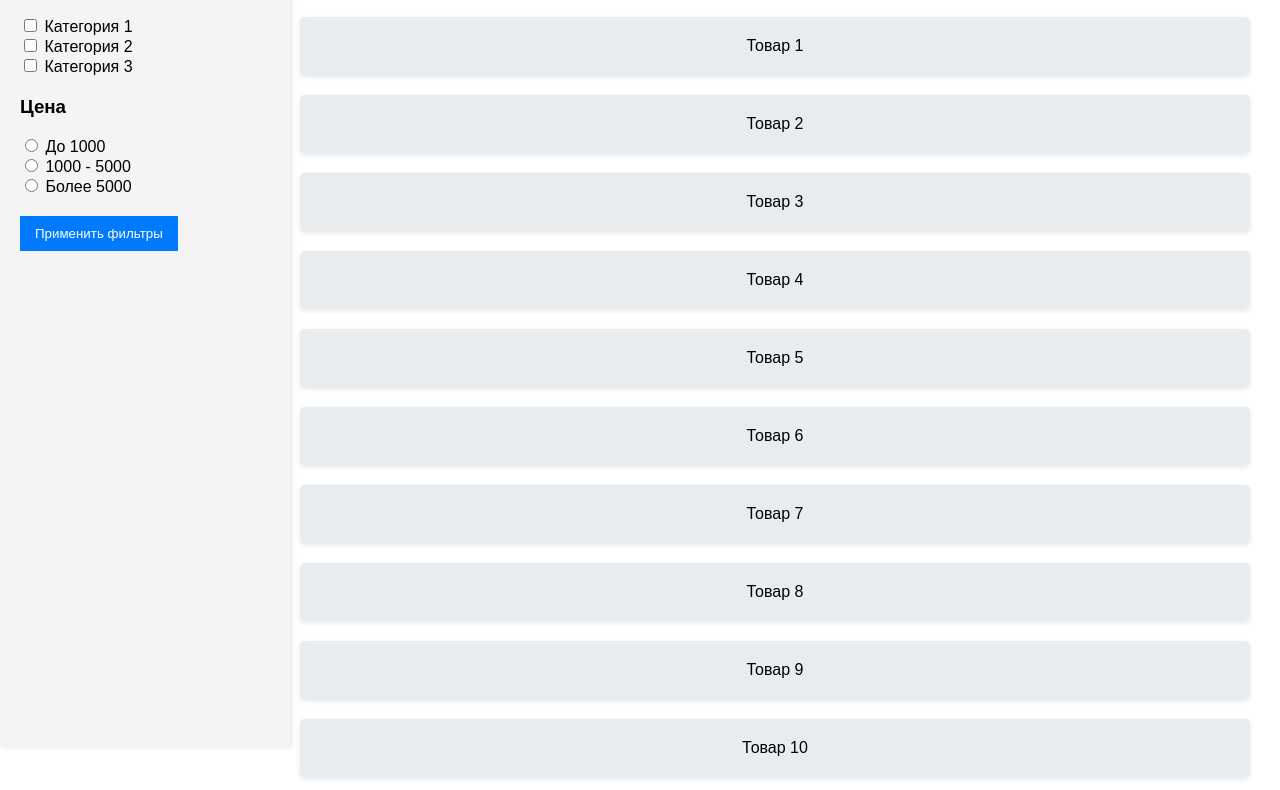
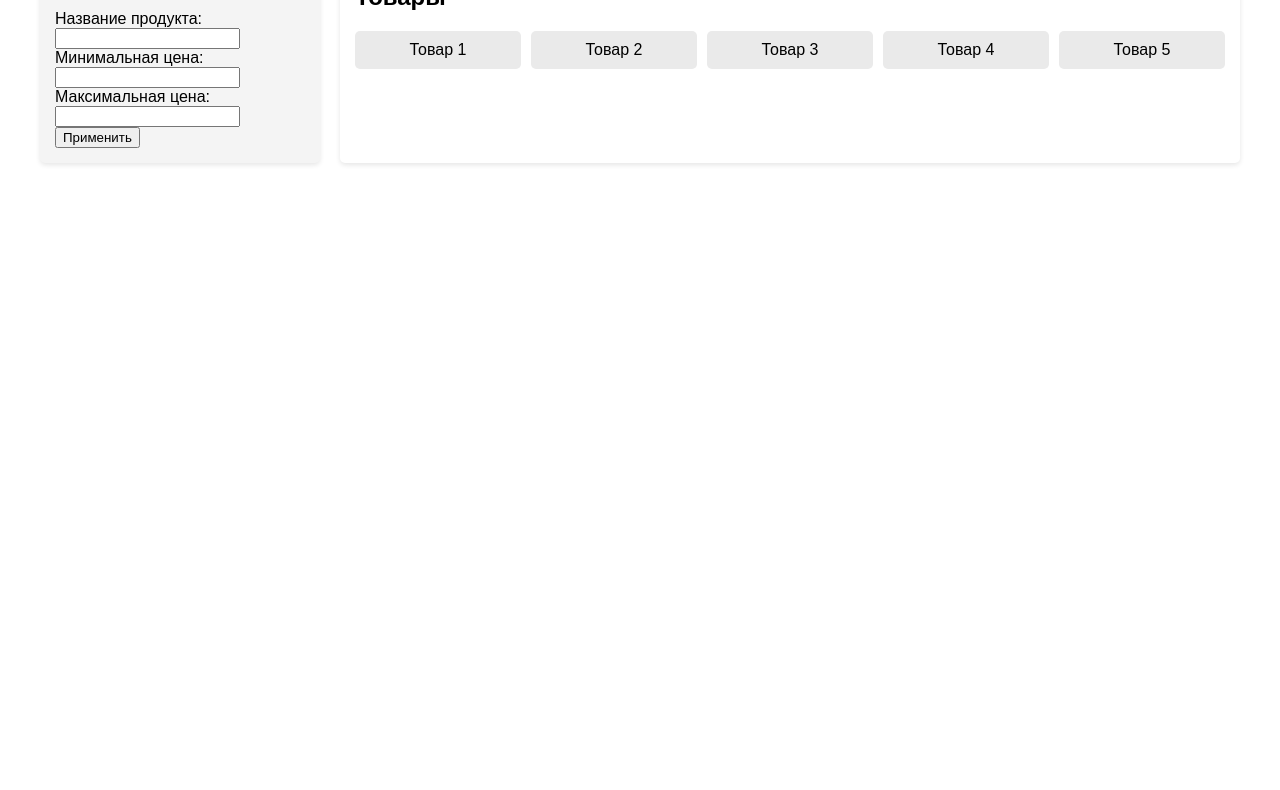
Before and after one commit to DaniilKlyukin/OOP-4, a plain HTML site: page Примеры/html products/index.html in a window 1280 px wide. Shown: the part 93-883 px from the top of the page. After the commit the page ends 800 px from the top, so only its background shows below. Drawn offline with Linux system fonts and the light colour scheme.

Commit message:
refactor

```diff
--- a/Примеры/JS/styles.css
+++ /dev/null
@@ -1,22 +0,0 @@
-/* styles.css */
-body {
-    margin: 0;
-    overflow: hidden; /* Убираем прокрутку */
-    background-color: #282c34; /* Цвет фона */
-}
-
-.container {
-    position: relative;
-    width: 100vw; /* Ширина контейнера */
-    height: 100vh; /* Высота контейнера */
-}
-
-.cube {
-    position: absolute;
-    width: 50px; /* Ширина кубика */
-    height: 50px; /* Высота кубика */
-    background-color: #61dafb; /* Цвет кубика */
-    opacity: 0.8; /* Прозрачность */
-    border-radius: 5px; /* Закругленные углы */
-    animation: fall linear forwards; /* Применяем анимацию */
-}
--- a/Примеры/html products — копия/styles.css
+++ /dev/null
@@ -1,55 +0,0 @@
-/* styles.css */
-body {
-    font-family: Arial, sans-serif;
-    margin: 0;
-    padding: 0;
-}
-
-.container {
-    display: flex;
-    max-width: 1200px;
-    margin: 0 auto;
-    padding: 20px;
-    position: relative; /* Для правильного позиционирования */
-}
-
-.filter-panel {
-    width: 250px; /* Ширина панели фильтров */
-    background-color: #f4f4f4;
-    padding: 15px;
-    border-radius: 5px;
-    box-shadow: 0 2px 5px rgba(0, 0, 0, 0.1);
-    transition: transform 0.3s ease; /* Плавный переход для transform */
-}
-
-.product-panel {
-    flex-grow: 1; /* Занимает оставшееся пространство */
-    margin-left: 20px; /* Отступ слева от панели фильтров */
-    padding: 15px;
-    background-color: #ffffff;
-    border-radius: 5px;
-    box-shadow: 0 2px 5px rgba(0, 0, 0, 0.1);
-}
-
-.product-list {
-    display: grid;
-    grid-template-columns: repeat(auto-fill, minmax(150px, 1fr)); /* Автоматическая сетка для товаров */
-    gap: 10px; /* Отступ между товарами */
-}
-
-.product-item {
-    background-color: #eaeaea;
-    padding: 10px;
-    border-radius: 5px;
-    text-align: center;
-    transition: background-color 0.3s;
-}
-
-.product-item:hover {
-    background-color: #d4d4d4; /* Изменение цвета при наведении */
-}
-
-/* Скрытие панели фильтров */
-.hidden {
-    transform: translateX(-100%); /* Перемещение панели влево */
-}
--- a/Примеры/html products/index.html
+++ b/Примеры/html products/index.html
@@ -3,48 +3,40 @@
 <head>
     <meta charset="UTF-8">
     <meta name="viewport" content="width=device-width, initial-scale=1.0">
-    <link rel="stylesheet" href="styles.css">
-    <title>Панель фильтров</title>
+    <title>Панель фильтров и товары</title>
+    <link rel="stylesheet" href="styles.css"> <!-- Подключаем CSS файл -->
 </head>
 <body>
     <div class="container">
-        <aside class="filter-panel">
+
+        <div class="filter-panel" id="filterPanel">
             <h2>Фильтры</h2>
-            <div class="filter">
-                <h3>Категория</h3>
-                <label><input type="checkbox"> Категория 1</label><br>
-                <label><input type="checkbox"> Категория 2</label><br>
-                <label><input type="checkbox"> Категория 3</label><br>
+            <form>
+                <label for="productName">Название продукта:</label>
+                <input type="text" id="productName" name="productName">
+
+                <label for="minPrice">Минимальная цена:</label>
+                <input type="number" id="minPrice" name="minPrice">
+
+                <label for="maxPrice">Максимальная цена:</label>
+                <input type="number" id="maxPrice" name="maxPrice">
+
+                <button type="submit">Применить</button>
+            </form>
+        </div>
+        <div class="product-panel">
+		    <button id="toggleButton">Скрыть фильтры</button>
+            <h2>Товары</h2>
+            <div class="product-list">
+                <div class="product-item">Товар 1</div>
+                <div class="product-item">Товар 2</div>
+                <div class="product-item">Товар 3</div>
+                <div class="product-item">Товар 4</div>
+                <div class="product-item">Товар 5</div>
             </div>
-            <div class="filter">
-                <h3>Цена</h3>
-                <label><input type="radio" name="price"> До 1000</label><br>
-                <label><input type="radio" name="price"> 1000 - 5000</label><br>
-                <label><input type="radio" name="price"> Более 5000</label><br>
-            </div>
-            <button class="apply-filters">Применить фильтры</button>
-        </aside>
-        <main class="content">
-            <h1>Содержимое страницы</h1>
-            <div class="products">
-                <!-- Пример товаров -->
-                <div class="product">Товар 1</div>
-                <div class="product">Товар 2</div>
-                <div class="product">Товар 3</div>
-                <div class="product">Товар 4</div>
-                <div class="product">Товар 5</div>
-                <div class="product">Товар 6</div>
-                <div class="product">Товар 7</div>
-                <div class="product">Товар 8</div>
-                <div class="product">Товар 9</div>
-                <div class="product">Товар 10</div>
-                <div class="product">Товар 11</div>
-                <div class="product">Товар 12</div>
-                <div class="product">Товар 13</div>
-                <div class="product">Товар 14</div>
-                <div class="product">Товар 15</div>
-            </div>
-        </main>
+        </div>
     </div>
+
+    <script src="script.js"></script> <!-- Подключаем JavaScript файл -->
 </body>
 </html>
--- a/Примеры/html products/styles.css
+++ b/Примеры/html products/styles.css
@@ -1,3 +1,4 @@
+/* styles.css */
 body {
     font-family: Arial, sans-serif;
     margin: 0;
@@ -6,55 +7,49 @@ body {
 
 .container {
     display: flex;
+    max-width: 1200px;
+    margin: 0 auto;
+    padding: 20px;
+    position: relative; /* Для правильного позиционирования */
 }
 
 .filter-panel {
-    position: fixed; /* Фиксированное позиционирование */
     width: 250px; /* Ширина панели фильтров */
-    height: 100%; /* Высота панели на всю страницу */
-    background-color: #f4f4f4; /* Цвет фона панели */
-    padding: 20px; /* Отступы внутри панели */
-    box-shadow: 2px 0 5px rgba(0, 0, 0, 0.1); /* Тень для панели */
-    overflow-y: auto; /* Прокрутка для панели, если контента много */
+    background-color: #f4f4f4;
+    padding: 15px;
+    border-radius: 5px;
+    box-shadow: 0 2px 5px rgba(0, 0, 0, 0.1);
+    transition: transform 0.3s ease; /* Плавный переход для transform */
 }
 
-.filter-panel h2 {
-    margin-top: 0; /* Убираем верхний отступ */
+.product-panel {
+    flex-grow: 1; /* Занимает оставшееся пространство */
+    margin-left: 20px; /* Отступ слева от панели фильтров */
+    padding: 15px;
+    background-color: #ffffff;
+    border-radius: 5px;
+    box-shadow: 0 2px 5px rgba(0, 0, 0, 0.1);
 }
 
-.filter {
-    margin-bottom: 20px; /* Отступ между фильтрами */
+.product-list {
+    display: grid;
+    grid-template-columns: repeat(auto-fill, minmax(150px, 1fr)); /* Автоматическая сетка для товаров */
+    gap: 10px; /* Отступ между товарами */
 }
 
-.apply-filters {
-    background-color: #007bff; /* Цвет кнопки */
-    color: white; /* Цвет текста кнопки */
-    border: none; /* Убираем рамку */
-    padding: 10px 15px; /* Отступы внутри кнопки */
-    cursor: pointer; /* Курсор при наведении */
+.product-item {
+    background-color: #eaeaea;
+    padding: 10px;
+    border-radius: 5px;
+    text-align: center;
+    transition: background-color 0.3s;
 }
 
-.apply-filters:hover {
-    background-color: #0056b3; /* Цвет кнопки при наведении */
+.product-item:hover {
+    background-color: #d4d4d4; /* Изменение цвета при наведении */
 }
 
-.content {
-    margin-left: 270px; /* Отступ для основного содержимого, чтобы не перекрывать панель фильтров */
-    padding: 20px; /* Отступы внутри основного содержимого */
-    flex-grow: 1; /* Основное содержимое занимает оставшееся пространство */
+/* Скрытие панели фильтров */
+.hidden {
+    transform: translateX(-100%); /* Перемещение панели влево */
 }
-
-.products {
-    display: flex;
-    flex-direction: column; /* Расположение товаров в столбик */
-}
-
-.product {
-    width: calc(100% - 60px);
-    margin: 10px auto; /* Центрирование товара с отступами сверху и снизу */
-    background-color: #e9ecef; /* Цвет фона для товаров */
-    padding: 20px; /* Отступы внутри товара */
-    box-shadow: 0 2px 5px rgba(0, 0, 0, 0.1); /* Тень для товара */
-    border-radius: 5px; /* Скругление углов */
-    text-align: center; /* Центрирование текста */
-}
```
Also changed, not shown: Примеры/JS/index.html (deleted, +0 -13 lines), Примеры/JS/script.js (deleted, +0 -49 lines), Примеры/html products — копия/index.html (deleted, +0 -42 lines), Примеры/html products/script.js (renamed from Примеры/html products — копия/script.js), 1 other file.
